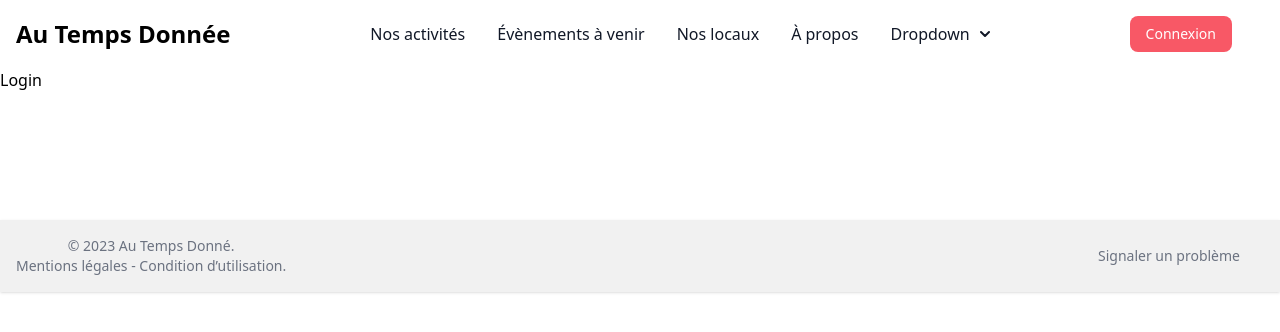
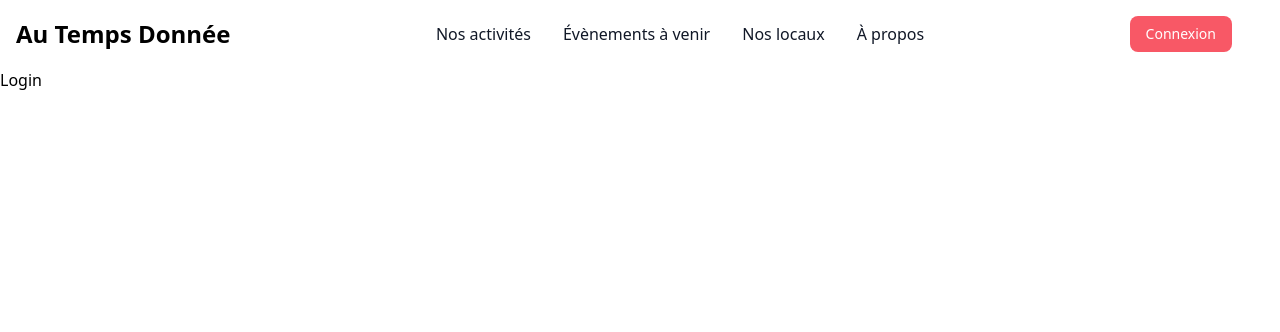
Before and after one commit to Akasuraax/ATD-Front, a React (Vite) app in the folder ATD-Front/: page /Login in a window 1280 px wide. Shown: the top 332 px of the page. Built offline with nearby package versions, Linux system fonts and the light colour scheme.

Commit message:
fix header

```diff
--- a/ATD-Front/src/App.jsx
+++ b/ATD-Front/src/App.jsx
@@ -3,20 +3,25 @@ import { initFlowbite} from "flowbite";
 import Header from './components/Header/Header.jsx'
 import Home from './page/Home/Home.jsx'
 import Footer from './components/Footer/Footer.jsx'
-import {createBrowserRouter, RouterProvider} from "react-router-dom";
+import {createBrowserRouter, Outlet, Router, RouterProvider} from "react-router-dom";
 
 function App() {
 
    const router = createBrowserRouter([
         {
             path :'/',
-            element: <Home></Home>
+            element: <Root/>,
+            children : [
+                {
+                    path :"",
+                    element: <Home/>
+                },
+                {
+                    path :"Login",
+                    element: <div>Login</div>
+                }
+            ]
         },
-        {
-            path :'Login',
-            element: <div>Login</div>
-        },
-
     ])
 
     useEffect(() => {
@@ -24,14 +29,15 @@ function App() {
     }, []);
 
   return (
-      <html>
-          <body>
-              <Header></Header>
-              <RouterProvider router={router} />
-              <Footer></Footer>
-          </body>
-      </html>
+    <RouterProvider router={router} />
   )
 }
 
+function Root() {
+    return <>
+        <Header></Header>
+        <Outlet></Outlet>
+    </>
+}
+
 export default App
--- a/ATD-Front/src/components/Header/Header.jsx
+++ b/ATD-Front/src/components/Header/Header.jsx
@@ -1,14 +1,9 @@
-import {useEffect, useState} from "react";
+import {useEffect} from "react";
 import { initFlowbite} from "flowbite";
-import logo from '../../../files/logo.png'
-import burgerBar from '../../../files/icones/menu-burger.svg'
-import magnifyingGlass from '../../../files/icones/chercher.svg'
 import './header.css'
+import {Link, NavLink} from "react-router-dom";
 
 function Header() {
-
-
-    const donation  = "Je fais un don";
     const registration = "Connexion";
 
     const menu = [{
@@ -38,22 +33,23 @@ function Header() {
 
         <nav className="bg-white border-gray-200 dark:bg-gray-900">
             <div className="max-w-screen-xl flex flex-wrap items-center justify-between mx-auto p-4">
-                <a href="/" className="flex items-center space-x-3 rtl:space-x-reverse">
+                <NavLink to="/" className="flex items-center space-x-3 rtl:space-x-reverse">
                     <span
                         className="self-center text-2xl font-semibold whitespace-nowrap dark:text-white">Au Temps Donnée</span>
-                </a>
+                </NavLink>
                 <div className="flex md:order-2 space-x-3 md:space-x-0 rtl:space-x-reverse">
-                    <button type="button"
+
+                    <NavLink to="/Register" type="button"
                             className="mr-8 text-white bg-[#F85866] hover:bg-[#E84856] focus:ring-4 focus:outline-none focus:ring-blue-300 font-medium rounded-lg text-sm px-4 py-2 text-center dark:bg-blue-600 dark:hover:bg-blue-700 dark:focus:ring-blue-800">
                         {registration}
-                    </button>
+                    </NavLink>
                     <button data-collapse-toggle="navbar-cta" type="button"
                             className="inline-flex items-center p-2 w-10 h-10 justify-center text-sm text-gray-500 rounded-lg md:hidden hover:bg-gray-100 focus:outline-none focus:ring-2 focus:ring-gray-200 dark:text-gray-400 dark:hover:bg-gray-700 dark:focus:ring-gray-600"
                             aria-controls="navbar-cta" aria-expanded="false">
                         <span className="sr-only">Open main menu</span>
                         <svg className="w-5 h-5" aria-hidden="true" xmlns="http://www.w3.org/2000/svg" fill="none"
                              viewBox="0 0 17 14">
-                            <path stroke="currentColor" stroke-linecap="round" stroke-linejoin="round" stroke-width="2"
+                            <path stroke="currentColor" strokeLinecap="round" strokeLinejoin="round" strokeWidth="2"
                                   d="M1 1h15M1 7h15M1 13h15"/>
                         </svg>
                     </button>
@@ -67,38 +63,6 @@ function Header() {
                                    className="block py-2 px-3 md:p-0 text-gray-900 rounded hover:bg-gray-100 md:hover:bg-transparent md:hover:text-[#E84856] md:dark:hover:text-blue-500 dark:text-white dark:hover:bg-gray-700 dark:hover:text-white md:dark:hover:bg-transparent dark:border-gray-700">{menu.name}</a>
                             </li>
                         ))}
-                        <li>
-                            <button id="dropdownNavbarLink" data-dropdown-toggle="dropdownNavbar"
-                                    className="flex items-center justify-between w-full py-2 px-3 text-gray-900 rounded hover:bg-gray-100 md:hover:bg-transparent md:border-0 md:hover:text-[#E84856] md:p-0 md:w-auto dark:text-white md:dark:hover:text-blue-500 dark:focus:text-white dark:border-gray-700 dark:hover:bg-gray-700 md:dark:hover:bg-transparent">Dropdown <svg
-                                className="w-2.5 h-2.5 ms-2.5" aria-hidden="true" xmlns="http://www.w3.org/2000/svg"
-                                fill="none" viewBox="0 0 10 6">
-                                <path stroke="currentColor" strokeLinecap="round" strokeLinejoin="round"
-                                      strokeWidth="2" d="m1 1 4 4 4-4"/>
-                            </svg></button>
-                            <div id="dropdownNavbar"
-                                 className="z-10 hidden font-normal bg-white divide-y divide-gray-100 rounded-lg shadow w-44 dark:bg-gray-700 dark:divide-gray-600">
-                                <ul className="py-2 text-sm text-gray-700 dark:text-gray-400"
-                                    aria-labelledby="dropdownLargeButton">
-                                    <li>
-                                        <a href="#"
-                                           className="block px-4 py-2 hover:bg-gray-100 dark:hover:bg-gray-600 dark:hover:text-white">Dashboard</a>
-                                    </li>
-                                    <li>
-                                        <a href="#"
-                                           className="block px-4 py-2 hover:bg-gray-100 dark:hover:bg-gray-600 dark:hover:text-white">Settings</a>
-                                    </li>
-                                    <li>
-                                        <a href="#"
-                                           className="block px-4 py-2 hover:bg-gray-100 dark:hover:bg-gray-600 dark:hover:text-white">Earnings</a>
-                                    </li>
-                                </ul>
-                                <div className="py-1">
-                                    <a href="#"
-                                       className="block px-4 py-2 text-sm text-gray-700 hover:bg-gray-100 dark:hover:bg-gray-600 dark:text-gray-200 dark:hover:text-white">Sign
-                                        out</a>
-                                </div>
-                            </div>
-                        </li>
                     </ul>
                 </div>
             </div>
--- a/ATD-Front/src/page/Home/Home.jsx
+++ b/ATD-Front/src/page/Home/Home.jsx
@@ -7,6 +7,7 @@ import distribution from '../../../files/image/distribution.png'
 import donation from '../../../files/image/donation.png'
 import emplacement from '../../../files/image/emplacement.png'
 import oldCare from '../../../files/image/old-care.png'
+import {Link} from "react-router-dom";
 
 function Home() {
 
@@ -21,8 +22,8 @@ function Home() {
         <div>
             <div className="image">
                 <text className="homeText">{homeTextImage}</text>
-                <a href="#"
-                   className="btn-first homeButton">{registration}</a>
+                <Link to="#"
+                   className="btn-first homeButton">{registration}</Link>
             </div>
 
             <div className="homeBody max-w-screen-xl flex flex-nowrap justify-between mx-auto">
```
